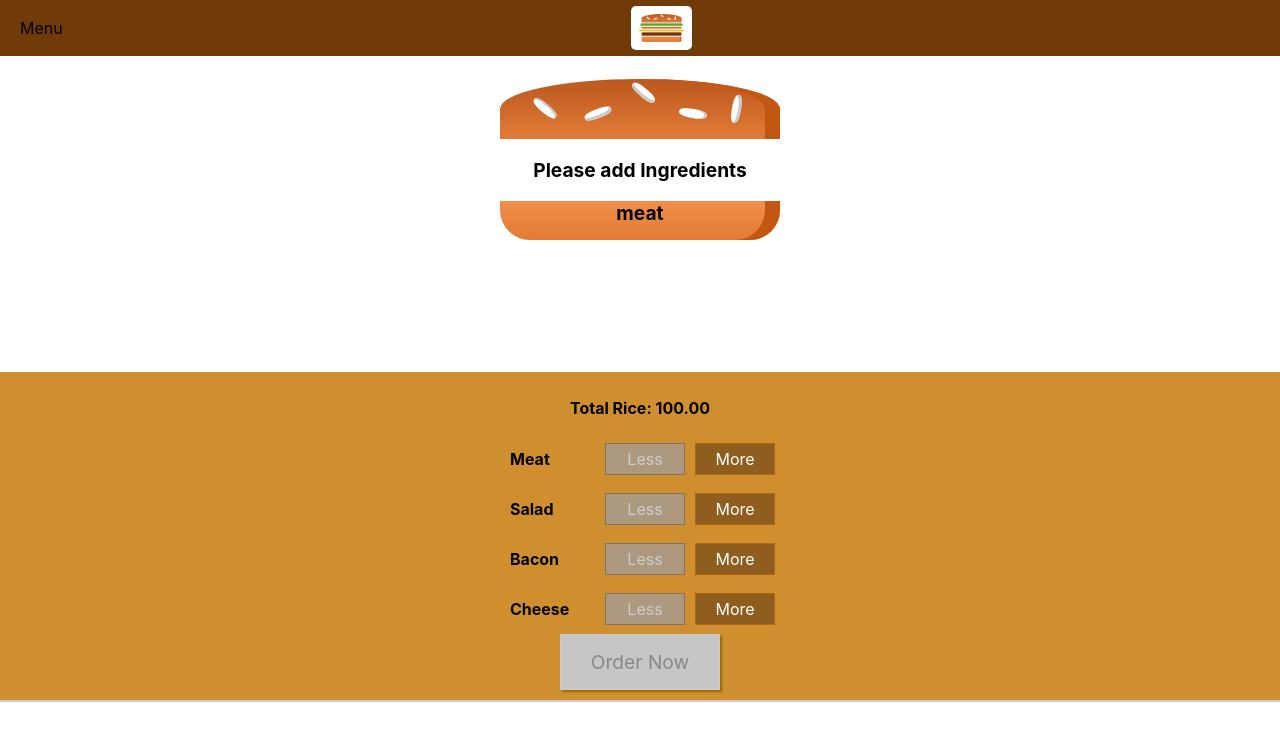
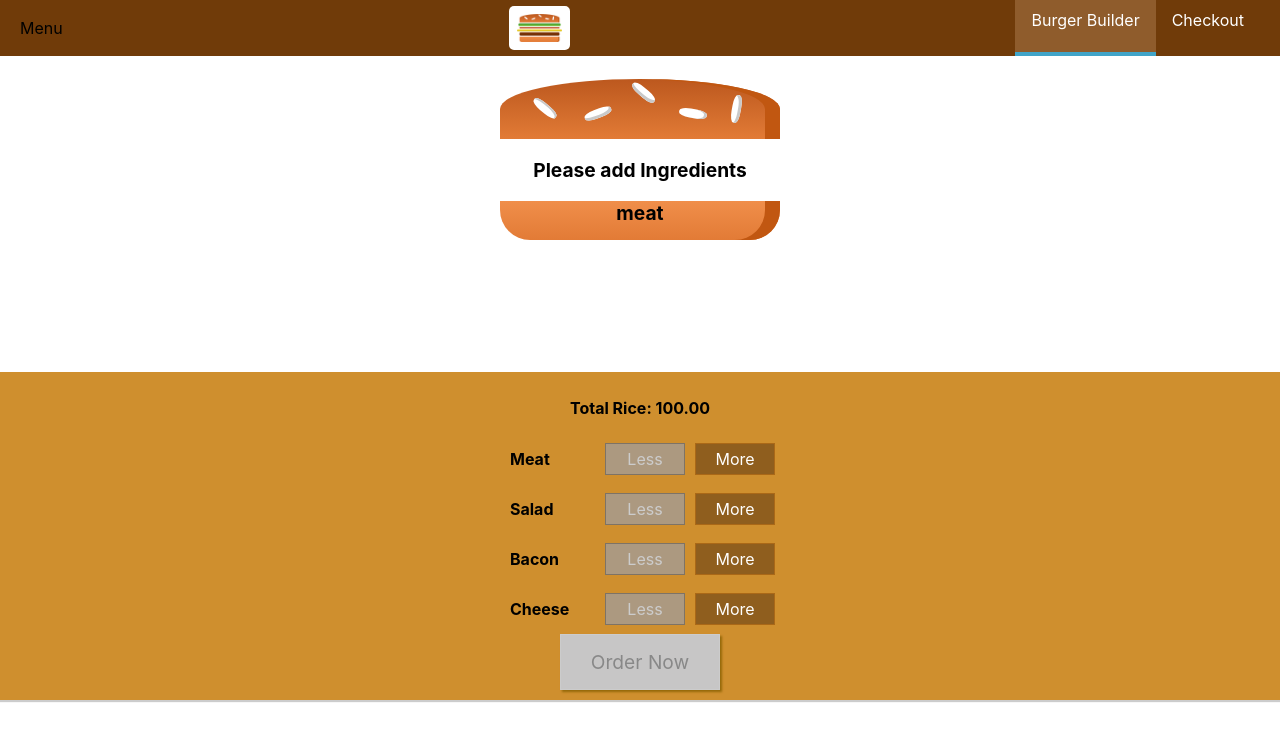
Before and after one commit to AbinPalliyil/Burger-app-React, a React app: page / in a window 1280 px wide. Shown: the top 740 px of the page. Built offline with nearby package versions, Linux system fonts and the light colour scheme.

Commit message:
Addee Navigation items

```diff
--- /dev/null
+++ b/src/components/Navigation/NavigationItems/NavigationItem/NavigationItem.js
@@ -0,0 +1,23 @@
+import React from 'react';
+import PropTypes from 'prop-types';
+
+import Classes from './NavigationItem.module.css';
+const NavigationItem = (props) => {
+	return (
+		<li className={Classes.NavigationItem}>
+			<a
+				className={props.active ? Classes.active : null}
+				href={props.link}>
+				{props.children}
+			</a>
+		</li>
+	);
+};
+
+NavigationItem.propTypes = {
+	active: PropTypes.bool,
+	link: PropTypes.string,
+	children: PropTypes.string,
+};
+
+export default NavigationItem;
--- /dev/null
+++ b/src/components/Navigation/NavigationItems/NavigationItem/NavigationItem.module.css
@@ -0,0 +1,24 @@
+.NavigationItem {
+	margin: 0;
+	display: flex;
+	box-sizing: border-box;
+	align-items: center;
+	height: 100%;
+}
+.NavigationItem a {
+	color: white;
+	padding: 10px 16px;
+	text-decoration: none;
+	height: 100%;
+	border-bottom: 4px solid transparent;
+	box-sizing: border-box;
+	display: block;
+}
+
+.NavigationItem a:hover,
+.NavigationItem a:active,
+.NavigationItem a.active {
+	background-color: #8f5c2c;
+	border-bottom: 4px solid #40a4c8;
+	color: white;
+}
--- /dev/null
+++ b/src/components/Navigation/NavigationItems/NavigationItems.js
@@ -0,0 +1,16 @@
+import React from 'react';
+import Classes from './NavigationItems.module.css';
+import NavigationItem from './NavigationItem/NavigationItem';
+
+const NavigationItems = () => {
+	return (
+		<ul className={Classes.NavigationItems}>
+			<NavigationItem active link='/'>
+				Burger Builder
+			</NavigationItem>
+			<NavigationItem link='/'>Checkout</NavigationItem>
+		</ul>
+	);
+};
+
+export default NavigationItems;
--- /dev/null
+++ b/src/components/Navigation/NavigationItems/NavigationItems.module.css
@@ -0,0 +1,8 @@
+.NavigationItems {
+	margin: 0;
+	padding: 0;
+	list-style: none;
+	display: flex;
+	align-items: center;
+	height: 100%;
+}
--- a/src/components/Navigation/Toolbar/Toolbar.js
+++ b/src/components/Navigation/Toolbar/Toolbar.js
@@ -1,13 +1,14 @@
 import React from 'react';
 import Classes from './Toolbar.module.css';
 import Logo from '../../Logo/Logo';
+import NavigationItems from '../NavigationItems/NavigationItems';
 
 const Toolbar = () => {
 	return (
 		<header className={Classes.Toolbar}>
 			<div>Menu</div>
 			<Logo />
-			<nav></nav>
+			<NavigationItems />
 		</header>
 	);
 };
```
Also changed, not shown: src/components/Navigation/SideDrawer/SideDrawer.js (added, +17 -0 lines), src/components/Navigation/SideDrawer/SideDrawer.modue.css (added, +25 -0 lines).
